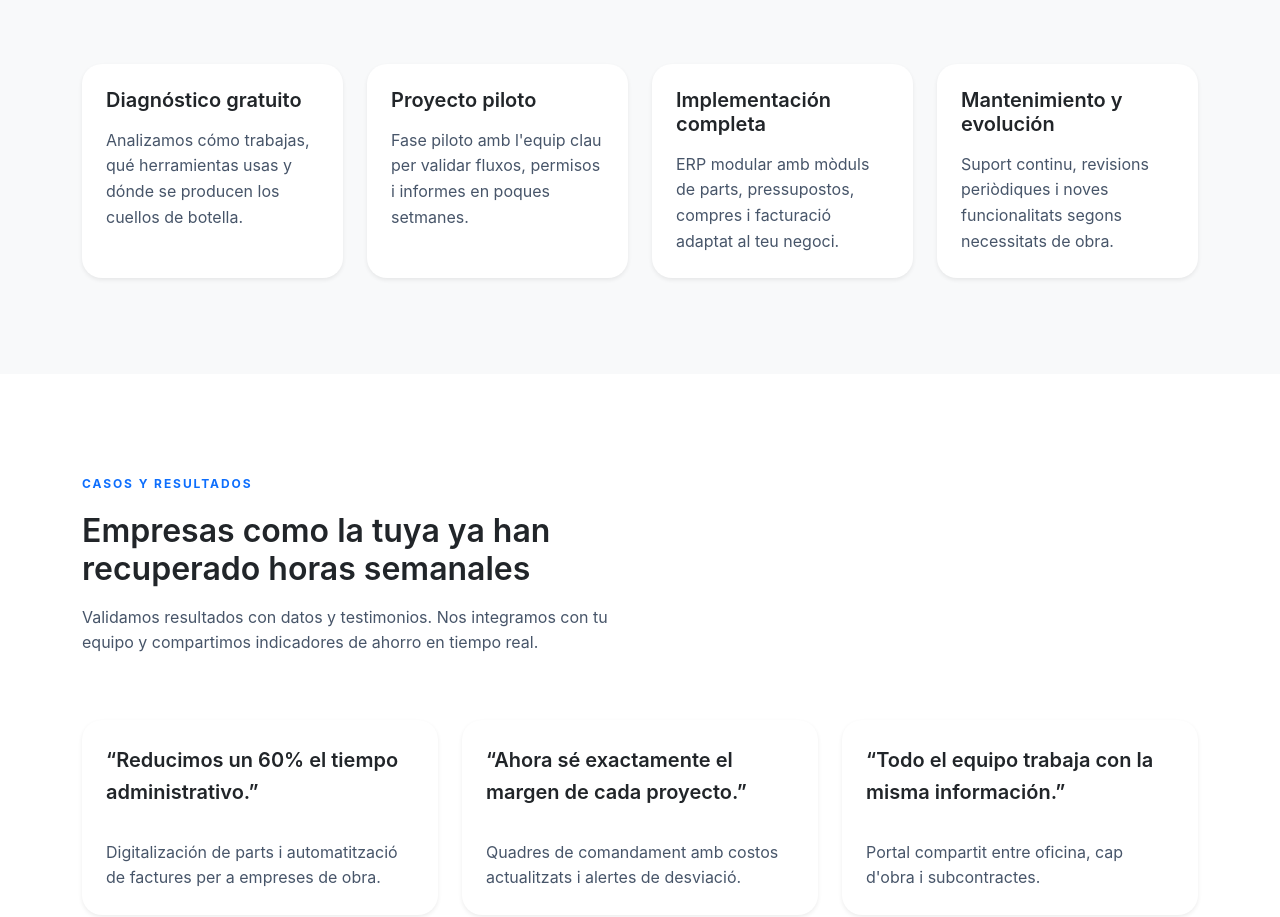
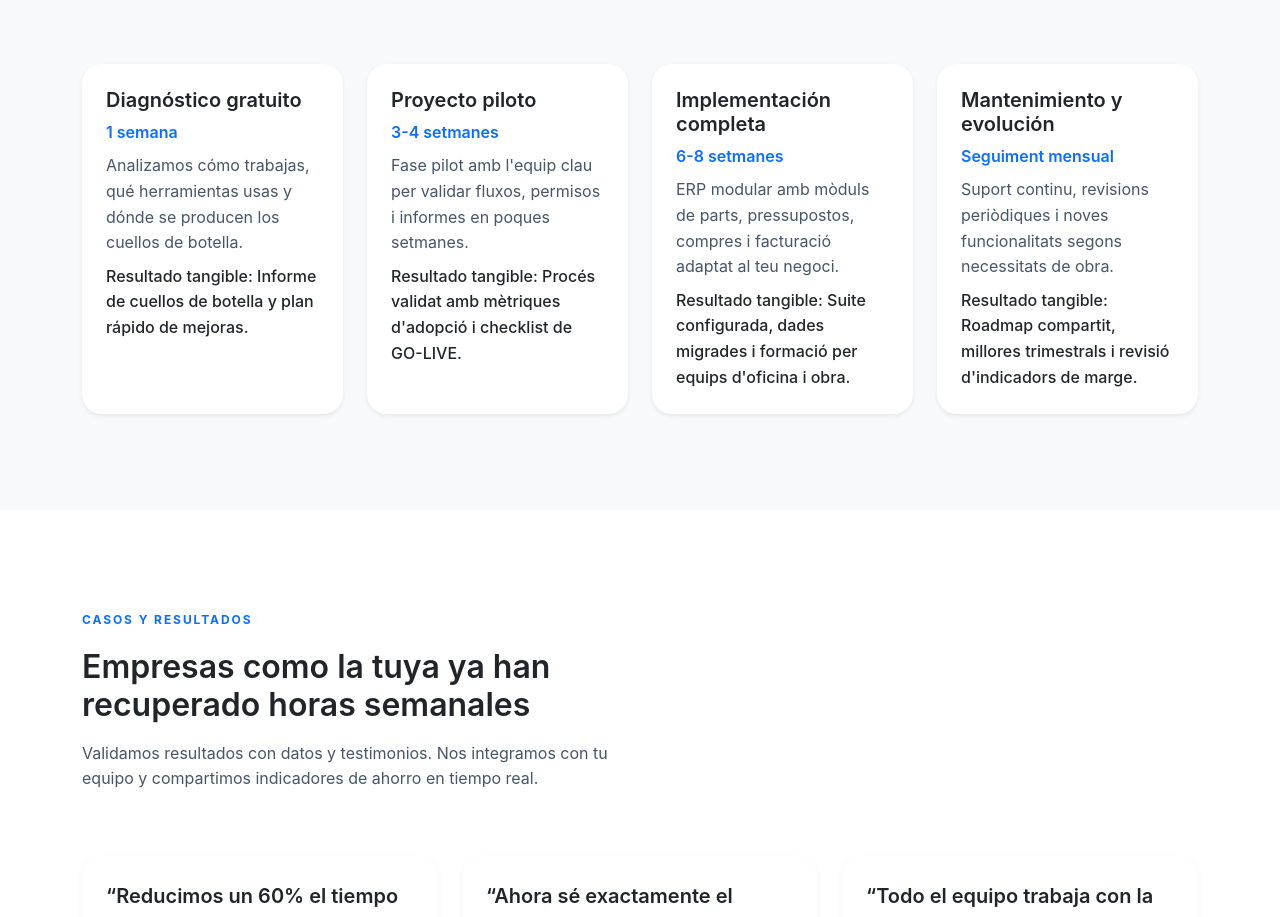
Before and after one commit to joanchorto1/web-jct-agency, a React (Create React App) app: page /constructpro in a window 1280 px wide. Shown: the part 4220-5137 px from the top of the page. Built offline with nearby package versions, Linux system fonts and the light colour scheme.

Commit message:
Add durations and outcomes to ConstructPro phases

```diff
--- a/src/pages/ConstructPro/index.jsx
+++ b/src/pages/ConstructPro/index.jsx
@@ -183,19 +183,27 @@ const reliefBenefits = [
 const processPhases = [
   {
     title: 'Diagnóstico gratuito',
+    duration: '1 semana',
     description: 'Analizamos cómo trabajas, qué herramientas usas y dónde se producen los cuellos de botella.',
+    outcome: 'Informe de cuellos de botella y plan rápido de mejoras.',
   },
   {
     title: 'Proyecto piloto',
-    description: 'Fase piloto amb l\'equip clau per validar fluxos, permisos i informes en poques setmanes.',
+    duration: '3-4 setmanes',
+    description: 'Fase pilot amb l\'equip clau per validar fluxos, permisos i informes en poques setmanes.',
+    outcome: 'Procés validat amb mètriques d\'adopció i checklist de GO-LIVE.',
   },
   {
     title: 'Implementación completa',
+    duration: '6-8 setmanes',
     description: 'ERP modular amb mòduls de parts, pressupostos, compres i facturació adaptat al teu negoci.',
+    outcome: 'Suite configurada, dades migrades i formació per equips d\'oficina i obra.',
   },
   {
     title: 'Mantenimiento y evolución',
+    duration: 'Seguiment mensual',
     description: 'Suport continu, revisions periòdiques i noves funcionalitats segons necessitats de obra.',
+    outcome: 'Roadmap compartit, millores trimestrals i revisió d\'indicadors de marge.',
   },
 ];
 
@@ -452,7 +460,9 @@ const ConstructProPage = () => (
                 <div className="card h-100 border-0 shadow-sm">
                   <div className="card-body p-4">
                     <h3 className="h5 fw-semibold">{phase.title}</h3>
-                    <p className="text-muted mt-3 mb-0">{phase.description}</p>
+                    <p className="text-primary fw-semibold mb-2">{phase.duration}</p>
+                    <p className="text-muted mb-2">{phase.description}</p>
+                    <p className="mb-0 fw-medium">Resultado tangible: {phase.outcome}</p>
                   </div>
                 </div>
               </div>
```
